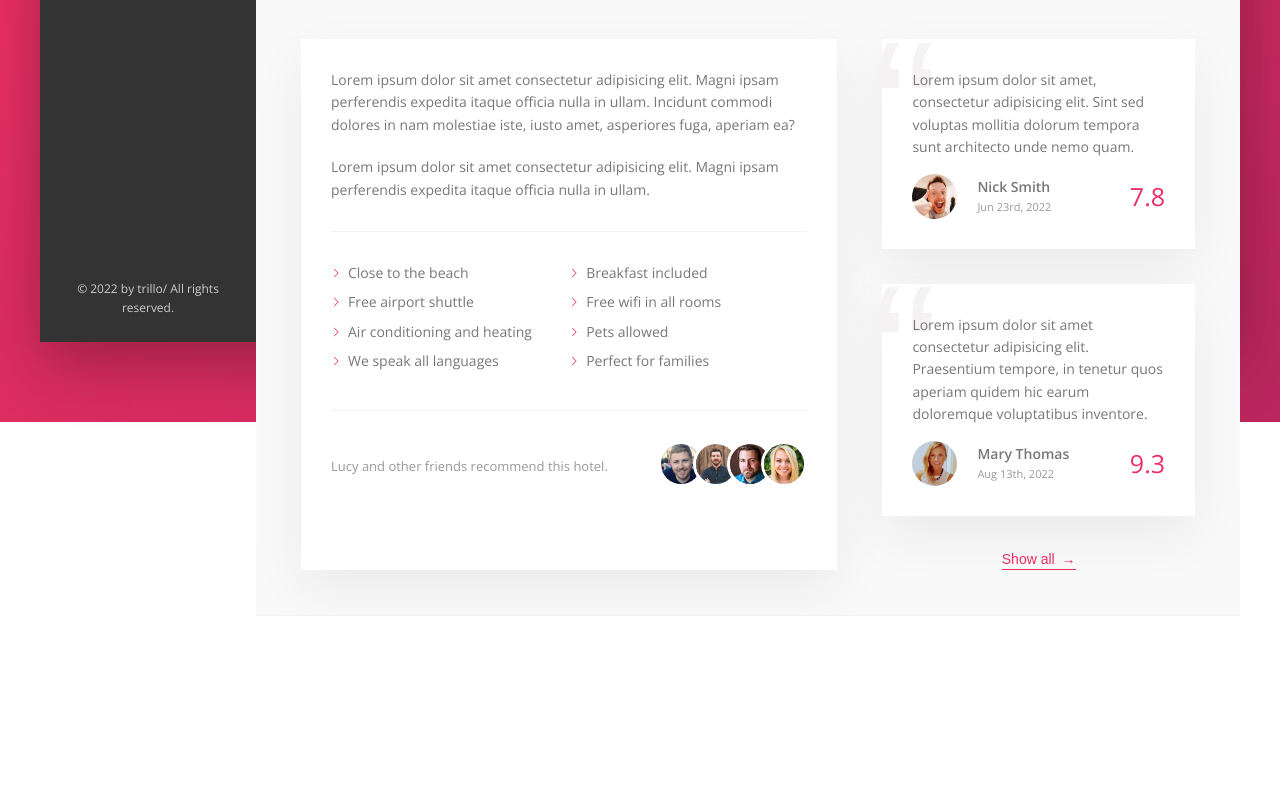
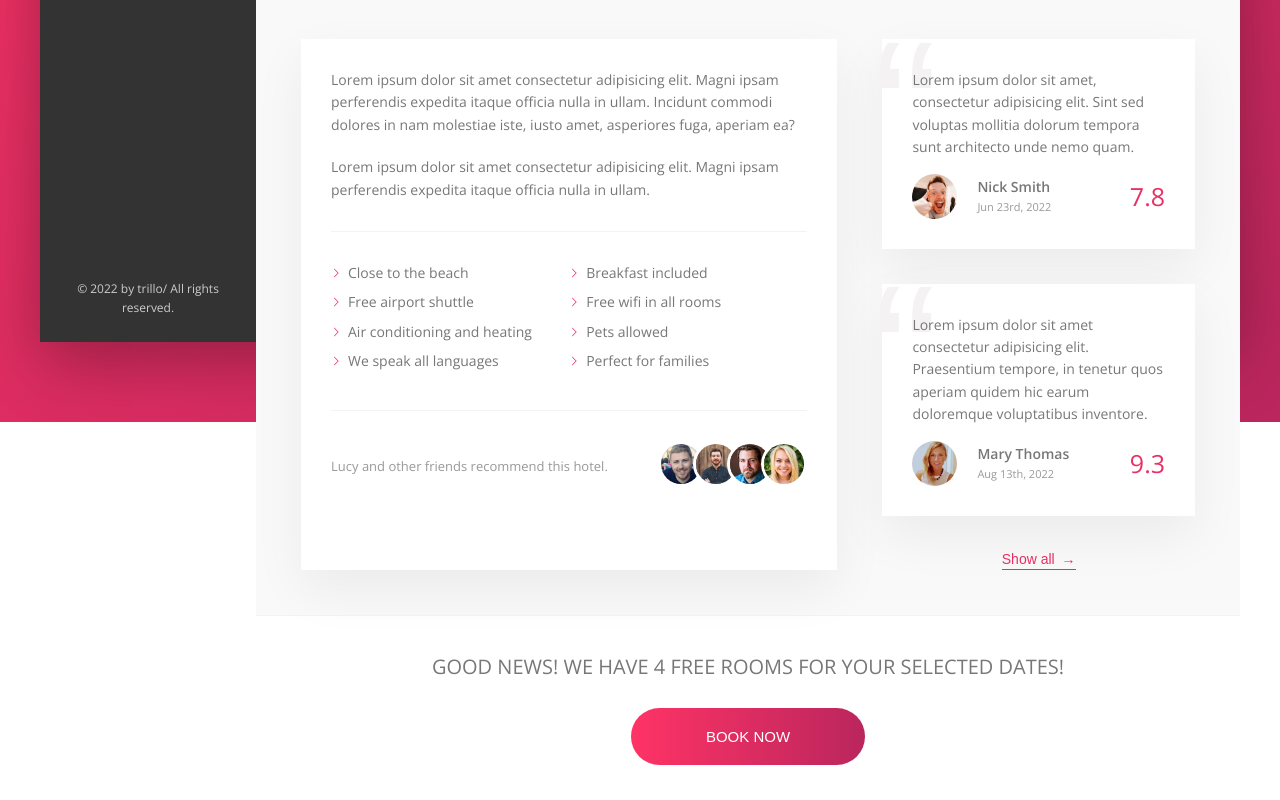
Before and after one commit to Daniel-Maslyanikov/Trillo, a website: page index.html in a window 1280 px wide. Shown: the part 608-1408 px from the top of the page. Before the commit the page ends 1224 px from the top, so only its background shows below. Drawn offline with nearby package versions, Linux system fonts and the light colour scheme.

Commit message:
complete call to action section

```diff
--- a/index.html
+++ b/index.html
@@ -197,6 +197,16 @@
 							</button>
 						</div>
 					</div>
+
+					<div class="cta">
+						<h2 class="cta__book-now">
+							Good news! We have 4 free rooms for your selected dates!
+						</h2>
+						<button class="btn">
+							<span class="btn__visible">Book now</span>
+							<span class="btn__invisible">Only 4 rooms left</span>
+						</button>
+					</div>
         </main>
       </div>
     </div>
--- a/sass/_components.scss
+++ b/sass/_components.scss
@@ -442,3 +442,68 @@
 	}
 
 }
+
+
+// CALL TO ACTION
+.cta {
+	padding: 3.5rem 0;
+	text-align: center;
+
+	&__book-now {
+		text-transform: uppercase;
+		font-weight: 300;
+		font-size: 2rem;
+		margin-bottom: 2.5rem;
+	}
+
+}
+
+// ACTION BUTTON
+.btn {
+	font-size: 1.5rem;
+	font-weight: 300;
+	text-transform: uppercase;
+	border-radius: 100px;
+	border: none;
+	background-image: linear-gradient(to right, var(--color-primary-light), var(--color-primary-dark));
+	color: #fff;
+	position: relative;
+	overflow: hidden;
+	cursor: pointer;
+
+	& > * {
+		display: inline-block;
+		height: 100%;
+		width: 100%;
+		transition: all .2s;
+	}
+
+	&__visible {
+		padding: 2rem 7.5rem;
+	}
+
+	&__invisible {
+		display: inline-block;
+		position: absolute;
+		padding: 2rem 0;
+		left: 0;
+		top: -100%;
+	}
+
+	&:hover {
+		background-image: linear-gradient(to left, var(--color-primary-light), var(--color-primary-dark));
+	}
+
+	&:hover &__visible {
+		transform: translateY(100%);
+	}
+
+	&:hover	&__invisible {
+		top: 0;
+	}
+
+	&:focus {
+		outline: none;
+		animation: infinite;
+	}
+}
```
Also changed, not shown: css/style.css, 1 other file.
